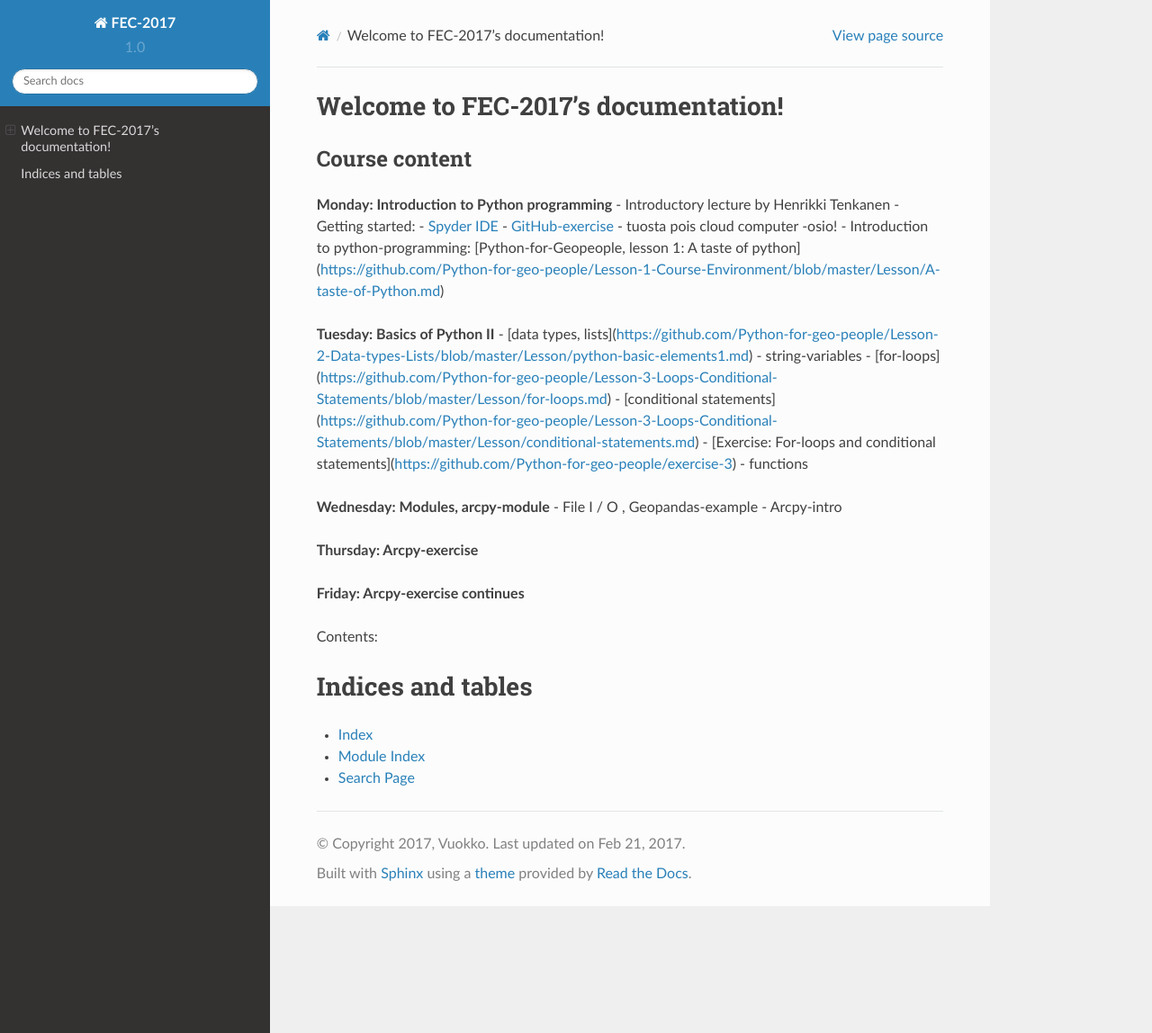
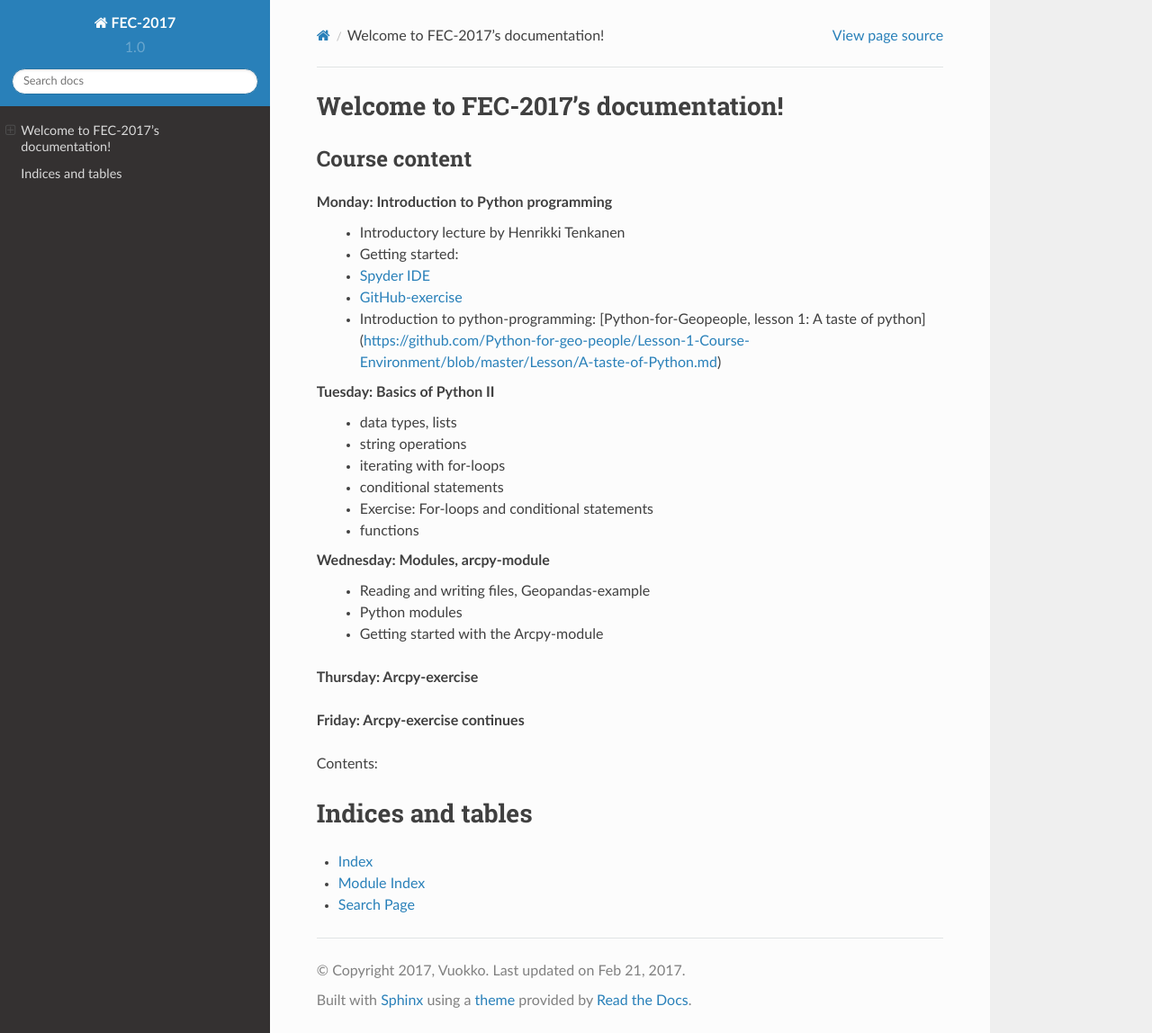
Before and after one commit to Automating-GIS-processes/FEC, a Sphinx documentation site: the page built from source/index.rst, in a window 1280 px wide and 1148 px high. Shown: the whole window at 90% size. Built offline with Sphinx 7.4.7 and the Read the Docs theme 2.0.0, drawn with Linux system fonts in a browser that asks for light colours.

Commit message:
editing course content description

```diff
--- a/source/index.rst
+++ b/source/index.rst
@@ -11,24 +11,24 @@ Course content
 ----------------
 
 **Monday: Introduction to Python programming**
-- Introductory lecture by Henrikki Tenkanen
-- Getting started:
-- `Spyder IDE <https://github.com/Python-for-geo-people/Lesson-4-Functions-Modules/blob/master/Lesson/spyder.md>`_
-- `GitHub-exercise <https://github.com/Python-for-geo-people/Exercise-1>`_
-- tuosta pois cloud computer -osio!
-- Introduction to python-programming: [Python-for-Geopeople, lesson 1: A taste of python](https://github.com/Python-for-geo-people/Lesson-1-Course-Environment/blob/master/Lesson/A-taste-of-Python.md)
+   - Introductory lecture by Henrikki Tenkanen
+   - Getting started:
+   - `Spyder IDE <https://github.com/Python-for-geo-people/Lesson-4-Functions-Modules/blob/master/Lesson/spyder.md>`_
+   - `GitHub-exercise <https://github.com/Python-for-geo-people/Exercise-1>`_
+   - Introduction to python-programming: [Python-for-Geopeople, lesson 1: A taste of python](https://github.com/Python-for-geo-people/Lesson-1-Course-Environment/blob/master/Lesson/A-taste-of-Python.md)
 
 **Tuesday: Basics of Python II**
-- [data types, lists](https://github.com/Python-for-geo-people/Lesson-2-Data-types-Lists/blob/master/Lesson/python-basic-elements1.md)
-- string-variables
-- [for-loops](https://github.com/Python-for-geo-people/Lesson-3-Loops-Conditional-Statements/blob/master/Lesson/for-loops.md)
-- [conditional statements](https://github.com/Python-for-geo-people/Lesson-3-Loops-Conditional-Statements/blob/master/Lesson/conditional-statements.md)
-- [Exercise: For-loops and conditional statements](https://github.com/Python-for-geo-people/exercise-3)
-- functions
+   - data types, lists
+   - string operations
+   - iterating with for-loops
+   - conditional statements
+   - Exercise: For-loops and conditional statements
+   - functions
 
 **Wednesday: Modules, arcpy-module**
-- File I / O , Geopandas-example
-- Arcpy-intro
+   - Reading and writing files, Geopandas-example
+   - Python modules
+   - Getting started with the Arcpy-module
 
 **Thursday: Arcpy-exercise**
 
```
